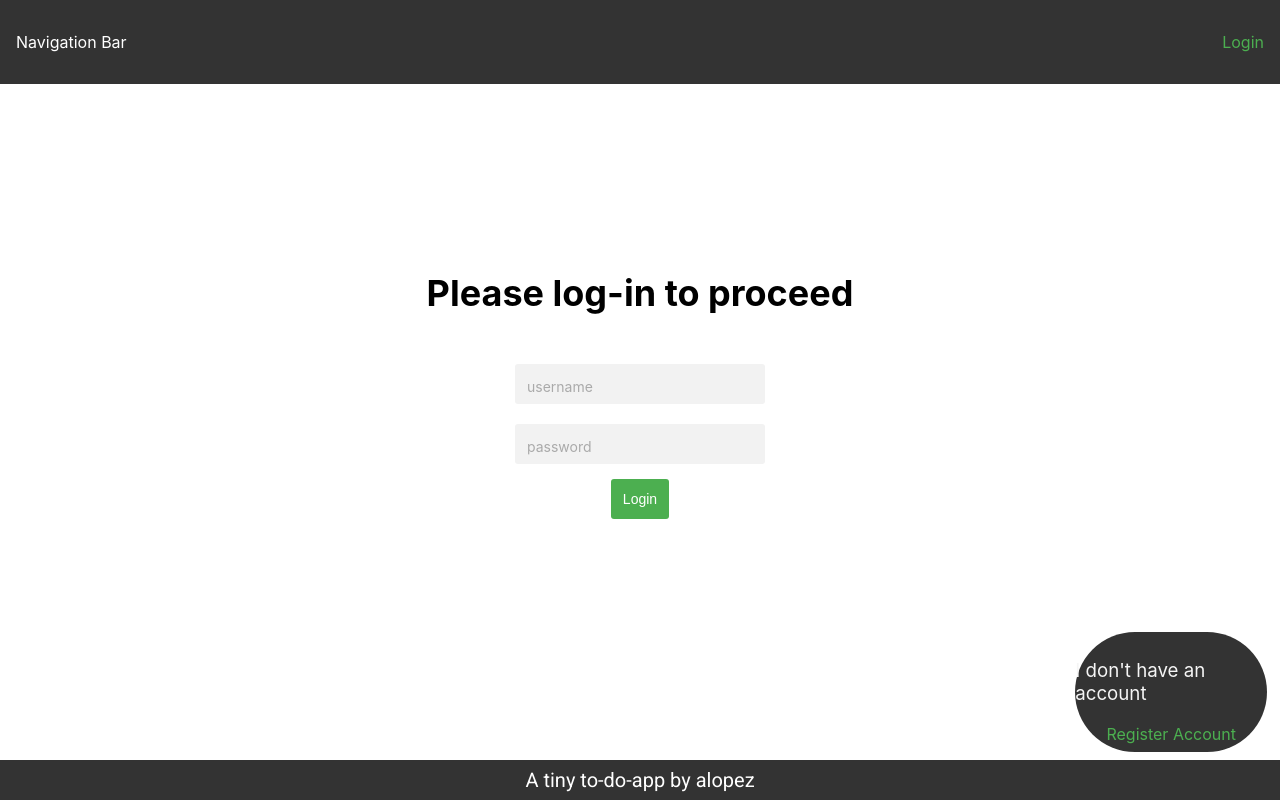
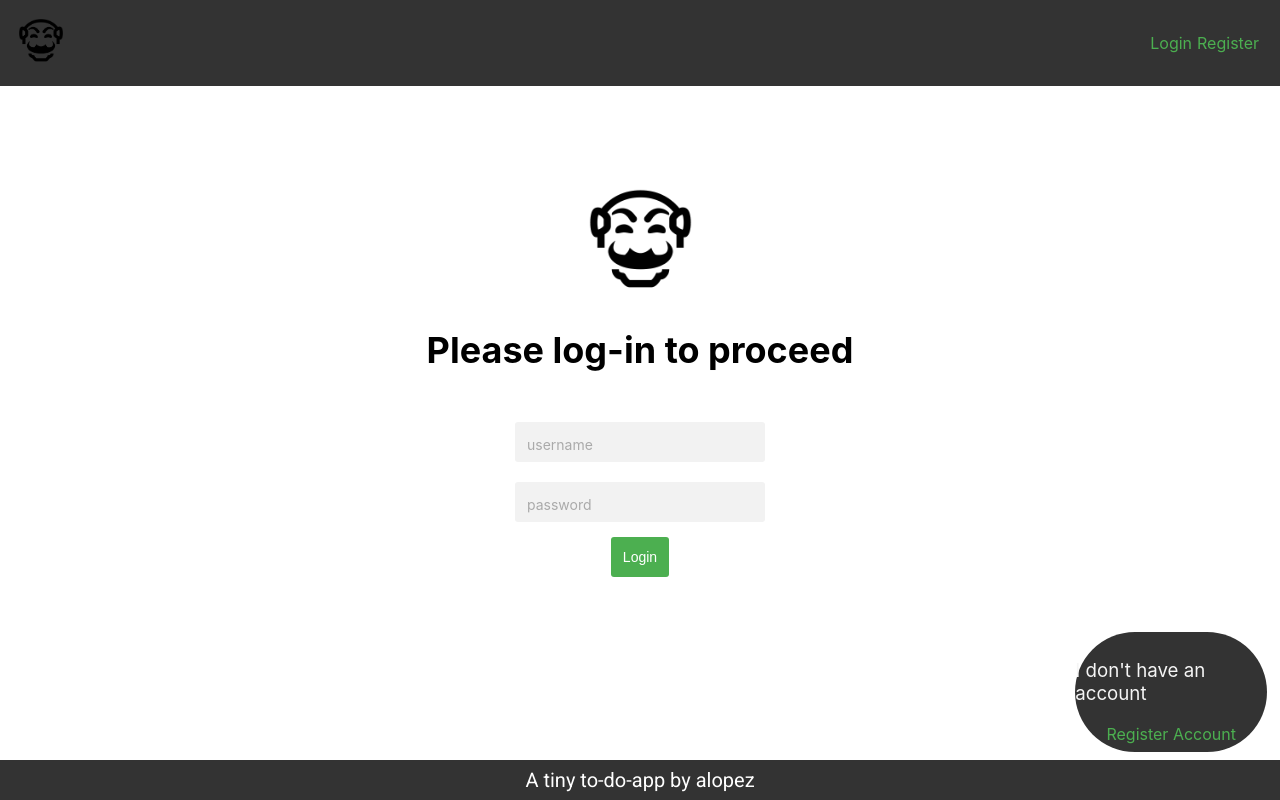
Before and after one commit to lopezatn/to-do-app, a React (Create React App) app: page /Login in a window 1280 px wide. Built offline with nearby package versions, Linux system fonts and the light colour scheme.

Commit message:
minor changes

```diff
--- a/src/App.tsx
+++ b/src/App.tsx
@@ -2,6 +2,7 @@ import { BrowserRouter as Router, Route, Routes } from "react-router-dom";
 import "./App.css";
 import Login from "./Login/Login";
 import Navbar from "./Navbar/Navbar";
+import RegistrationForm from "./Example/RegistrationForm/RegistrationForm";
 
 function App() {
   return (
@@ -9,6 +10,7 @@ function App() {
       <Navbar />
       <Routes>
         <Route path="/Login" element={<Login />} />
+        <Route path="/Register" element={<RegistrationForm />} />
       </Routes>
     </Router>
   );
--- a/src/Login/Login.tsx
+++ b/src/Login/Login.tsx
@@ -4,8 +4,9 @@ import "./login.css";
 import Button from "../Example/Button/Button";
 import Footer from "../Footer/Footer";
 import RegisterLink from "../RegisterLink/RegisterLink";
+import logo from "../images/logo.png";
 
-const USERNAME = "user";
+const USERNAME = "username";
 const PASSWORD = "password";
 
 const Login = () => {
@@ -24,9 +25,9 @@ const Login = () => {
 
   const handleClick = () => {
     if (username === USERNAME && password === PASSWORD) {
-      alert("Hi there");
+      alert("Smart...");
     } else {
-      alert("Oh no :(");
+      alert("No access");
     }
   };
 
@@ -34,6 +35,7 @@ const Login = () => {
     <>
       <div className="mainContainer">
         <div className="titleContainer">
+          <img className="siteLogo" src={logo} alt="logo" />
           <h2>Please log-in to proceed</h2>
         </div>
 
--- a/src/Login/login.css
+++ b/src/Login/login.css
@@ -14,3 +14,7 @@
   align-items: center;
   justify-content: center;
 }
+
+.siteLogo {
+  max-width: 115px;
+}
--- a/src/Navbar/Navbar.tsx
+++ b/src/Navbar/Navbar.tsx
@@ -1,18 +1,24 @@
 import { NavLink } from "react-router-dom";
 import "./navbar.css";
+import logo from "../images/logo.png";
 
 const Navbar = () => {
   return (
     <>
       <header className="header">
         <nav className="navContainer">
-          <NavLink to="/" className="navLogo">
-            Navigation Bar
+          <NavLink to="/">
+            <img className="navLogo" src={logo} alt="logo" />
           </NavLink>
-          <ul>
+          <ul className="navList">
             <li className="navItem">
               <NavLink to="/Login" className="navLink">
                 Login
+              </NavLink>
+            </li>
+            <li className="navItem">
+              <NavLink to="/Register" className="navLink">
+                Register
               </NavLink>
             </li>
           </ul>
--- a/src/Navbar/navbar.css
+++ b/src/Navbar/navbar.css
@@ -16,8 +16,7 @@
 }
 
 .navLogo {
-  color: white;
-  text-decoration: none;
+  max-width: 50px;
 }
 
 .navLink {
@@ -27,9 +26,15 @@
   text-decoration: none;
 }
 
+.navList {
+  display: flex;
+  flex-direction: row;
+}
+
 .navItem {
   color: #4caf50;
   list-style-type: none;
+  margin-right: 5px;
 }
 
 .navItem a:hover {
```
Also changed, not shown: src/images/logo.png (added).
